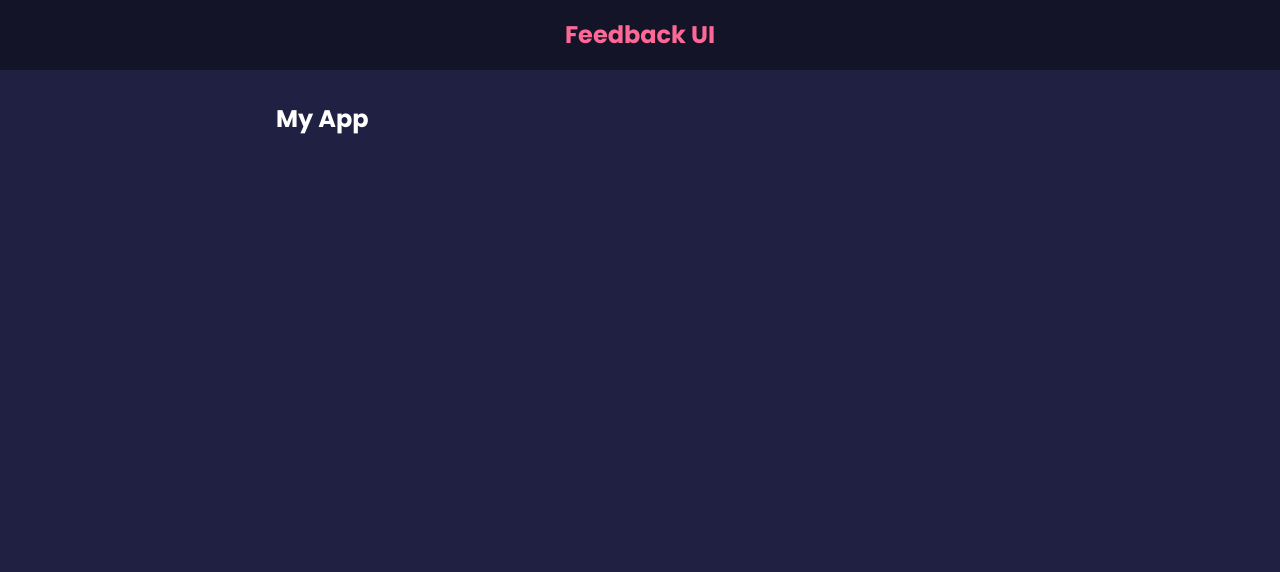
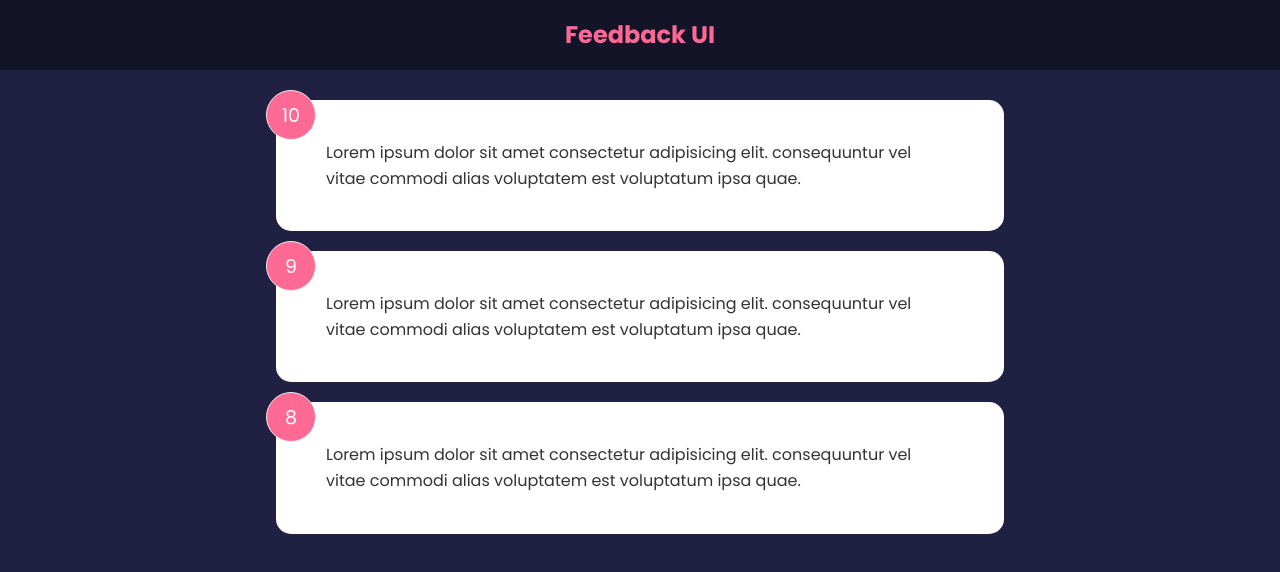
Before and after one commit to kgcthu-kev/feedback-ui-app, a React (Create React App) app: page / in a window 1280 px wide. Shown: the top 572 px of the page. Built offline with nearby package versions, Linux system fonts and the light colour scheme.

Commit message:
FeedbackList component and global state

```diff
--- a/src/App.js
+++ b/src/App.js
@@ -1,11 +1,16 @@
+import { useState } from 'react'
+import FeedbackList from './components/FeedbackList'
 import Header from './components/Header'
+import FeedbackData from './data/FeedbackData'
 
 function App() {
+  const [feedback, setFeedback] = useState(FeedbackData)
+
   return (
     <>
       <Header />
       <div className='container'>
-        <h2>My App</h2>
+        <FeedbackList feedback={feedback} />
       </div>
     </>
   )
--- /dev/null
+++ b/src/components/FeedbackItem.jsx
@@ -0,0 +1,10 @@
+function FeedbackItem({ item }) {
+  return (
+    <div className='card'>
+      <div className='num-display'>{item.rating}</div>
+      <div className='text-display'>{item.text}</div>
+    </div>
+  )
+}
+
+export default FeedbackItem
--- /dev/null
+++ b/src/components/FeedbackList.jsx
@@ -0,0 +1,16 @@
+import FeedbackItem from './FeedbackItem'
+
+function FeedbackList({ feedback }) {
+  if (!feedback || feedback.length === 0) {
+    return <h2>No Feedback</h2>
+  }
+  return (
+    <div className='feedback-list'>
+      {feedback.map((item) => (
+        <FeedbackItem key={item.id} item={item} />
+      ))}
+    </div>
+  )
+}
+
+export default FeedbackList
--- /dev/null
+++ b/src/data/FeedbackData.js
@@ -0,0 +1,19 @@
+const FeedbackData = [
+  {
+    id: 1,
+    rating: 10,
+    text: 'Lorem ipsum dolor sit amet consectetur adipisicing elit. consequuntur vel vitae commodi alias voluptatem est voluptatum ipsa quae.',
+  },
+  {
+    id: 2,
+    rating: 9,
+    text: 'Lorem ipsum dolor sit amet consectetur adipisicing elit. consequuntur vel vitae commodi alias voluptatem est voluptatum ipsa quae.',
+  },
+  {
+    id: 3,
+    rating: 8,
+    text: 'Lorem ipsum dolor sit amet consectetur adipisicing elit. consequuntur vel vitae commodi alias voluptatem est voluptatum ipsa quae.',
+  },
+]
+
+export default FeedbackData
```
